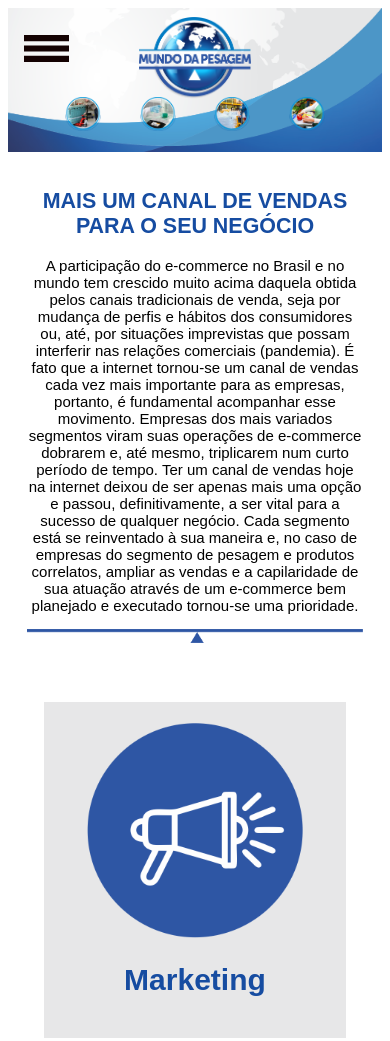
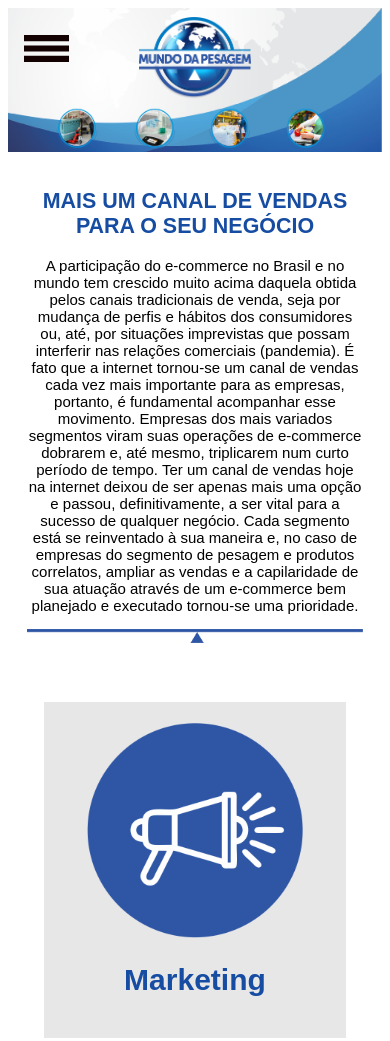
Before and after one commit to ValmyrTavares/MundoDaPesagem.io, a website: page index.html in a window 390 px wide. Shown: the top 1041 px of the page. Drawn offline with Linux system fonts and the light colour scheme.

Commit message:
bolinhas para iphone

```diff
--- a/css/scss/style.scss
+++ b/css/scss/style.scss
@@ -509,8 +509,9 @@ footer{
 888888888888888888888888888888888888*/
 @media(max-width:600px){
     header{
+        background-image:url("../../asset/tela2.png");
         .menu-image{
-            display: flex;
+            display: none;
         }
         .sociais-midias-header{
             display:none;
```
Also changed, not shown: asset/tela2.png (added), css/style.css.
